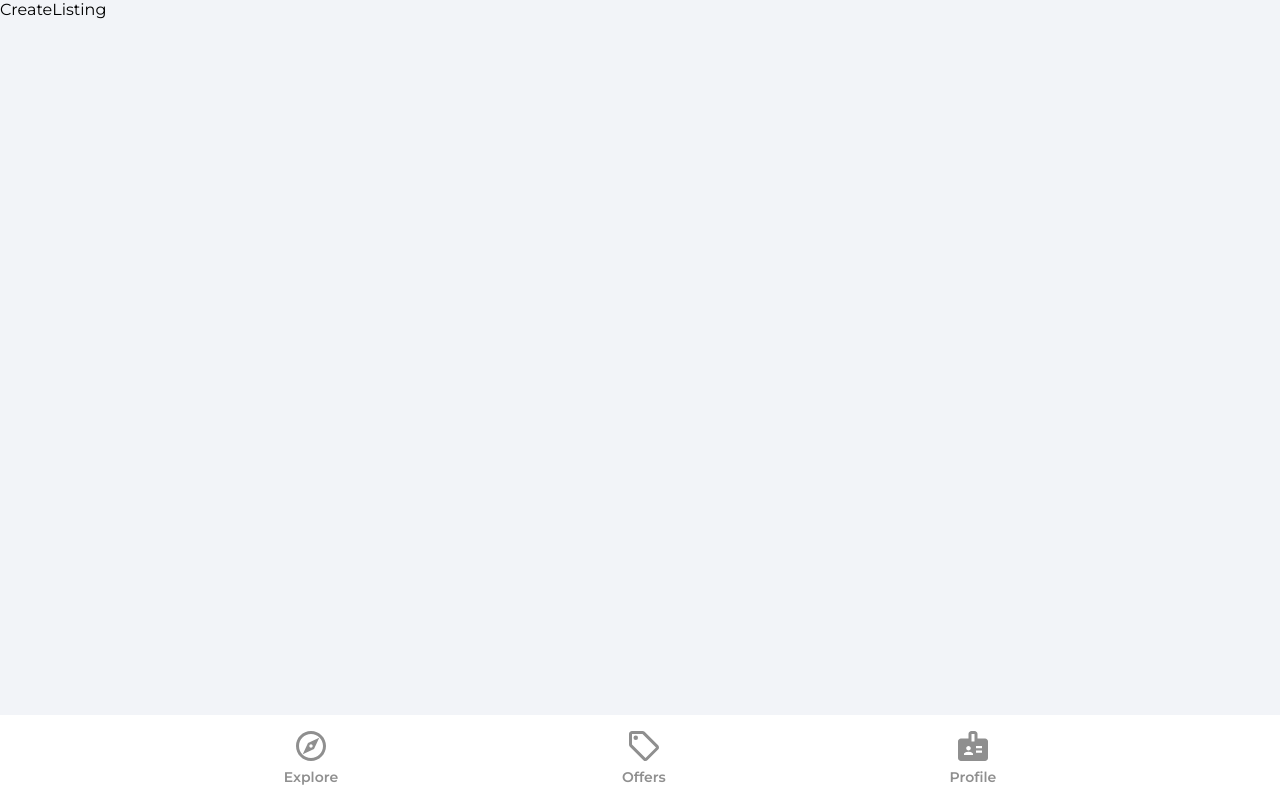
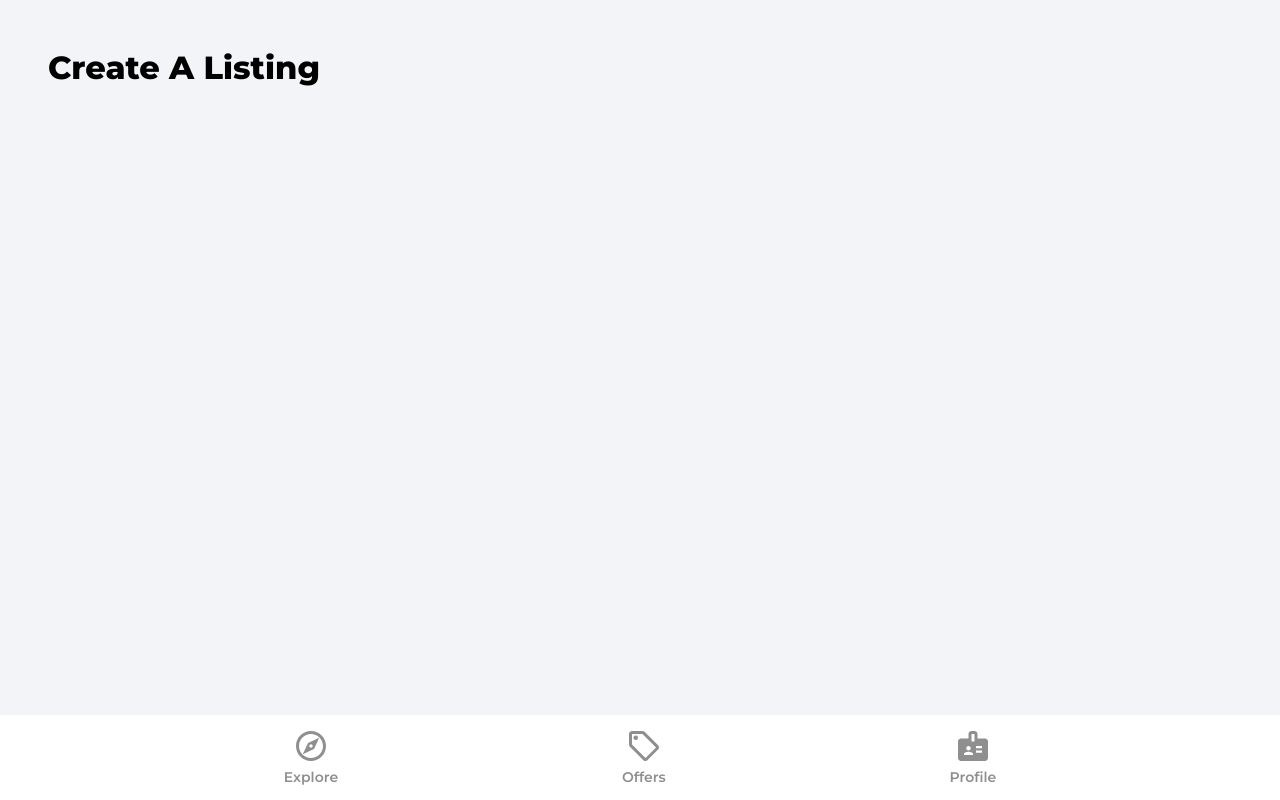
Before and after one commit to Harry-Leepz/house-marketplace, a React (Create React App) app: page /create-listing in a window 1280 px wide. Built offline with nearby package versions, Linux system fonts and the light colour scheme; no server answers; sample sign-in values are in the browser's storage.

Commit message:
Destructure form data properties and start working on jsx

```diff
--- a/src/pages/CreateListing.jsx
+++ b/src/pages/CreateListing.jsx
@@ -23,6 +23,22 @@
     longitude: 0,
   });
 
+  const {
+    type,
+    name,
+    bedrooms,
+    bathrooms,
+    parking,
+    furnished,
+    address,
+    offer,
+    regularPrice,
+    discountedPrice,
+    images,
+    latitude,
+    longitude,
+  } = formData;
+
   const auth = getAuth();
   const navigate = useNavigate();
   const isMounted = useRef(true);
@@ -45,9 +61,21 @@
     // eslint-disable-next-line react-hooks/exhaustive-deps
   }, [isMounted]);
 
+  const onSubmitHandler = () => {};
+
   if (loading) {
     return <Loading />;
   }
 
-  return <div>CreateListing</div>;
+  return (
+    <div className='profile'>
+      <header>
+        <p className='pageHeader'>Create A Listing</p>
+      </header>
+
+      <main>
+        <form onSubmit={onSubmitHandler}></form>
+      </main>
+    </div>
+  );
 };
```
